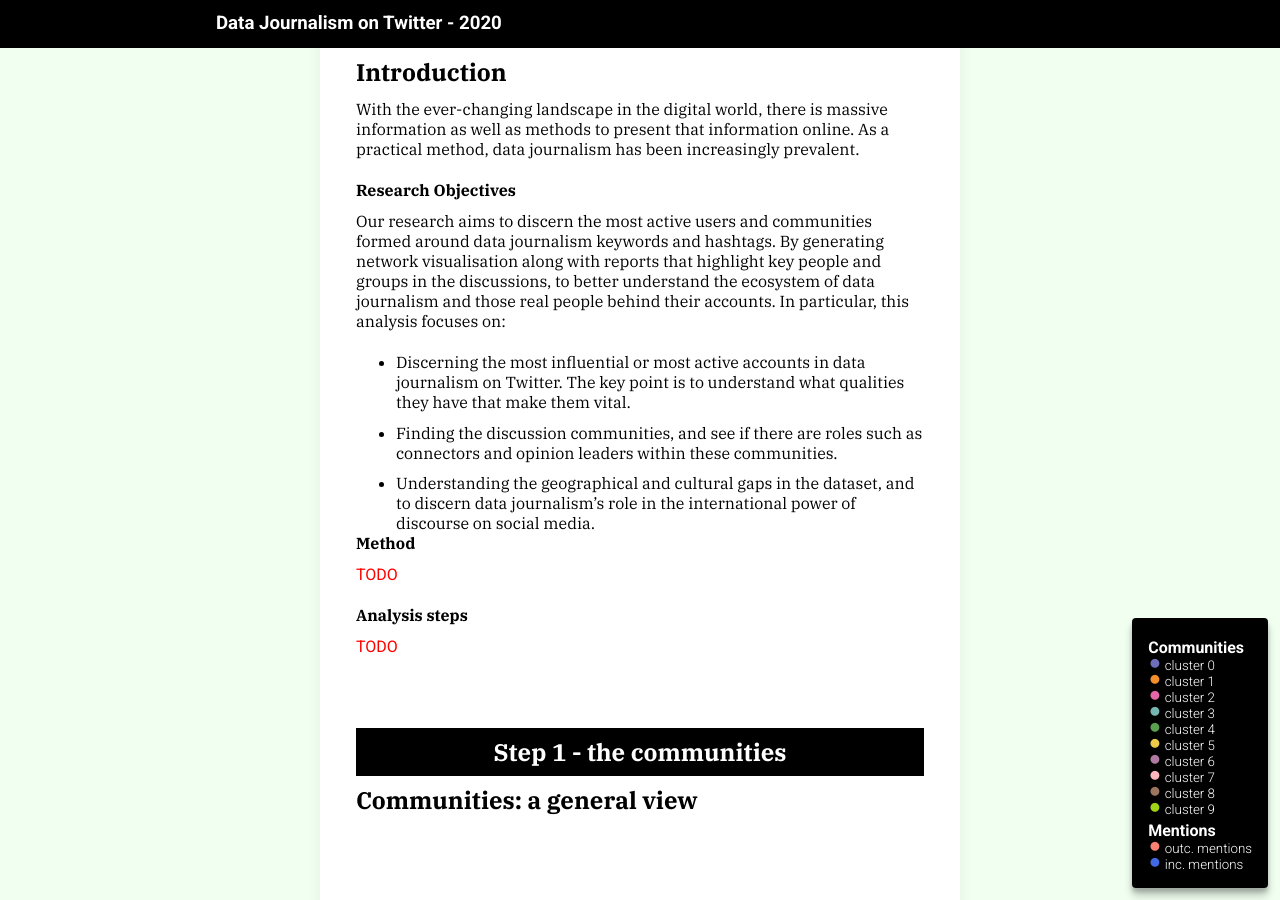
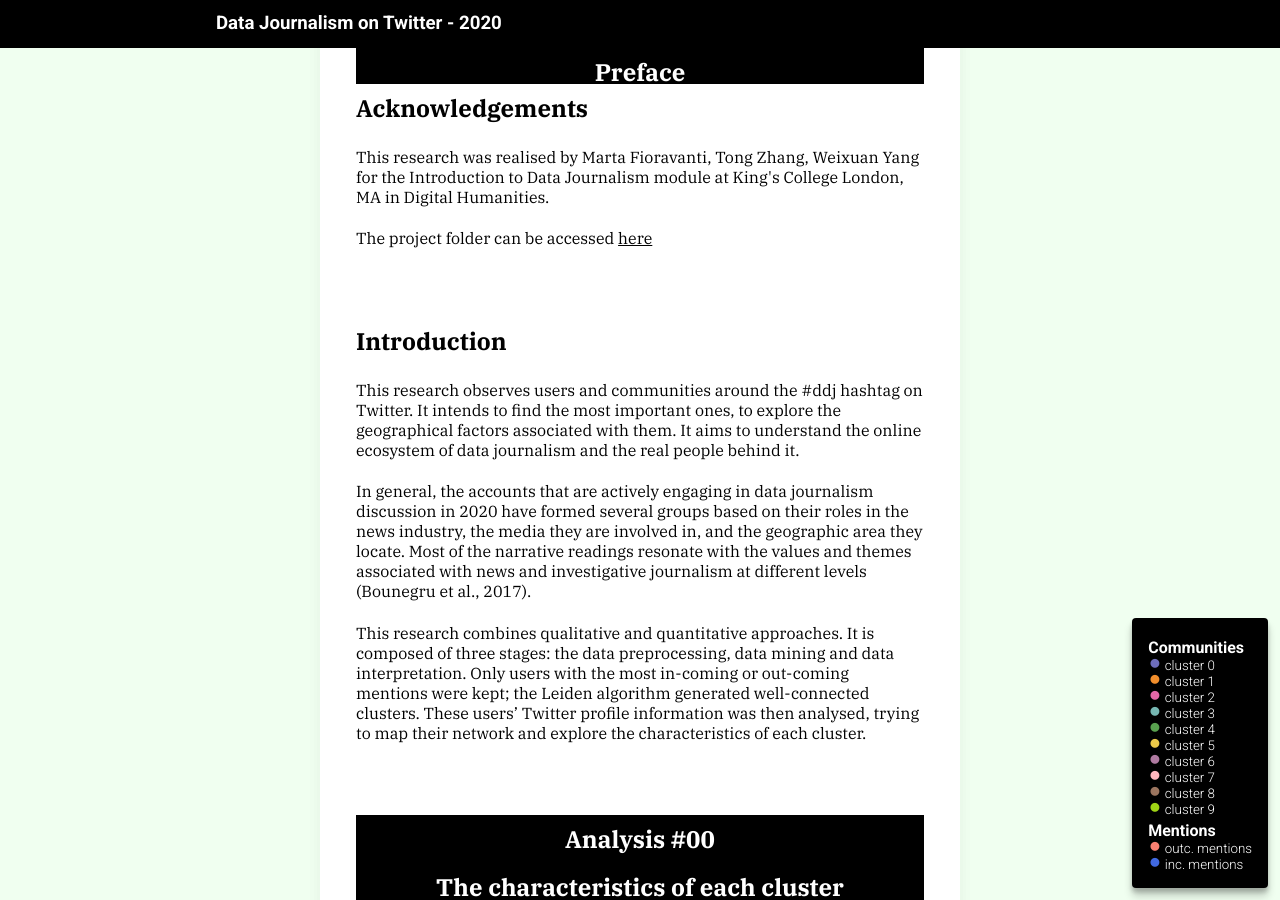
Before and after one commit to Sblbl/ddj_net_viewer, a Jekyll site: the page built from index.markdown, in a window 1280 px wide and 900 px high. Built offline with Jekyll 4.4.1, drawn with Linux system fonts in a browser that asks for light colours; some of the changed text lies outside the part shown.

Commit message:
started loading final contents

```diff
--- a/index.markdown
+++ b/index.markdown
@@ -1,36 +1,56 @@
 ---
 layout: default
 ---
+
+<h2>Preface</h2>
+<div id='preface' class='section'>
+	<h2>Acknowledgements</h2>
+	<p>
+		This research was realised by Marta Fioravanti, Tong Zhang, Weixuan Yang for the Introduction to Data Journalism module at King's College London, MA in Digital Humanities.
+	</p>
+	<p>
+		The project folder can be accessed <a href='https://drive.google.com/drive/folders/1WXYNyHFySH_r_8CM6M6sdT0XfeC4CP9Q?usp=sharing'>here</a>
+	</p>
+</div>
 <div id='introduction' class='section'>
 	<h2>Introduction</h2>
 	<div class='texts'>
 		<p>
-			With the ever-changing landscape in the digital world, there is massive information as well as methods to present that information online. As a practical method, data journalism has been increasingly prevalent.
+			This research observes users and communities around the #ddj hashtag on Twitter. It intends to find the most important ones, to explore the geographical factors associated with them. It aims to  understand the online ecosystem of data journalism and the real people behind it.
 		</p>
-		<h5>Research Objectives</h5>
 		<p>
-			Our research aims to discern the most active users and communities formed around data journalism keywords and hashtags. By generating network visualisation along with reports that highlight key people and groups in the discussions, to better understand the ecosystem of data journalism and those real people behind their accounts. In particular, this analysis focuses on:
+			In general, the accounts that are actively engaging in data journalism discussion in 2020 have formed several groups based on their roles in the news industry, the media they are involved in, and the geographic area they locate. Most of the narrative readings resonate with the values and themes associated with news and investigative journalism at different levels (Bounegru et al., 2017).
 		</p>
-		<ul>
-			<li>
-				Discerning the most influential or most active accounts in data journalism on Twitter. The key point is to understand what qualities they have that make them vital.
-			</li>
-			<li>
-				Finding the discussion communities, and see if there are roles such as connectors and opinion leaders within these communities.
-			</li>
-			<li>
-				Understanding the geographical and cultural gaps in the dataset, and to discern data journalism’s role in the international power of discourse on social media.
-			</li>
-		</ul>
-		<h5>Method</h5>
-		<p><span class='TODO'>TODO</span></p>
-		<h5>Analysis steps</h5>
-		<p><span class='TODO'>TODO</span></p>
+		<p>
+			This research combines qualitative and quantitative approaches. It is composed of three stages: the data preprocessing, data mining and data interpretation. Only users with the most in-coming or out-coming mentions were kept;  the Leiden algorithm generated well-connected clusters. These users’ Twitter profile information was then analysed, trying to map their network and explore the characteristics of each cluster.
+		</p>
 	</div>
 </div>
-<h2>Step 1 - the communities</h2>
+<h2>Analysis #00</h2>
+<h2>The characteristics of each cluster</h2>
 <div class='section'>
-	<h2>Communities: a general view</h2>
+	<h2>Description</h2>
+	<div class='texts'>
+		<p>
+			Using the Leiden algorithm, twelve communities were extracted: two of them were pruned since they were too small and sparse; the others were examined qualitatively to discern their characteristics.
+		</p>
+	</div>
+	<h2>Question</h2>
+	<div class='texts'>
+		<p>
+			Mapping the communities in the online discussion around data journalism hashtags and finding out characteristics of different clusters.
+		</p>
+	</div>
+	<h2>Research protocol</h2>
+	<div class='texts'>
+		<p></p>
+	</div>
+	<h2>Findings</h2>
+	<div class='texts'>
+		<p>
+			The communities were generated by analysing the network of mentions between users, that is why some clusters seem to exist around one specific account. These clusters are generally associated with the partnership of organizations or with geographical factors.
+		</p>
+	</div>
 	<svg id='viz_1'></svg>
 	<div id='group_legend'>
 		<h5>Communities</h5>
@@ -53,21 +73,6 @@
 			<h5 style='color: #FA8072;'>Mentioning:</h5>
 			<p id='out_ment' style='color: #FA8072;'></p>
 		</div>
-	</div>
-	<div class='texts'>
-		<h5>Communities extraction</h5>
-		<p>
-			This project aims to individuate and study the communities of users involved in Data Journalism. To do so, only the exchange of mentions between users were considered as interactions. Retweets are too variables to be used: a user could retweet an article because it covers a topic of their interest, while a mention suggests a stronger relation between who receive it and who makes it.
-		</p>
-		<p>
-			Before generating the graph, the less active users have been pruned to avoid generating noisy data. A minimum of five incoming mentions and five outcoming ones has empirically been found as a good threshold.
-		</p>
-		<p>
-			The <a href='https://www.nature.com/articles/s41598-019-41695-z'>Leiden algorithm</a> was successively used to extract the communities. This is a technique used in Social Network Analysis capable to generate well-connected clusters. It starts by considering each individual as a singleton community and progressively merging the nearest groups, until a good partitioning is found. The quality of the partitioning is evaluated by comparing the connections between the communities after the merging and seeing if it improves.
-		</p>
-		<p>
-			Ten communities over twelve originated were considered as valid because of their size and of their relaitions with the others. The geographical area was found to be significantly impacting over the construction of Data Journalism communities, as will be exposed.
-		</p>
 	</div>
 </div>
 <div id='communities_in_depth' class='section'>
--- a/script/script_5.js
+++ b/script/script_5.js
@@ -29,7 +29,7 @@
 	bar_active(with_rt, '#viz_8')
 	bar_active(no_rt, '#viz_9')
 
-	$(window).resize( function(){
+	$(window).resize(function() {
 		$('#viz_8').empty()
 		$('#viz_9').empty()
 		bar_active(with_rt, '#viz_8')
```
Also changed, not shown: 3 other files.
